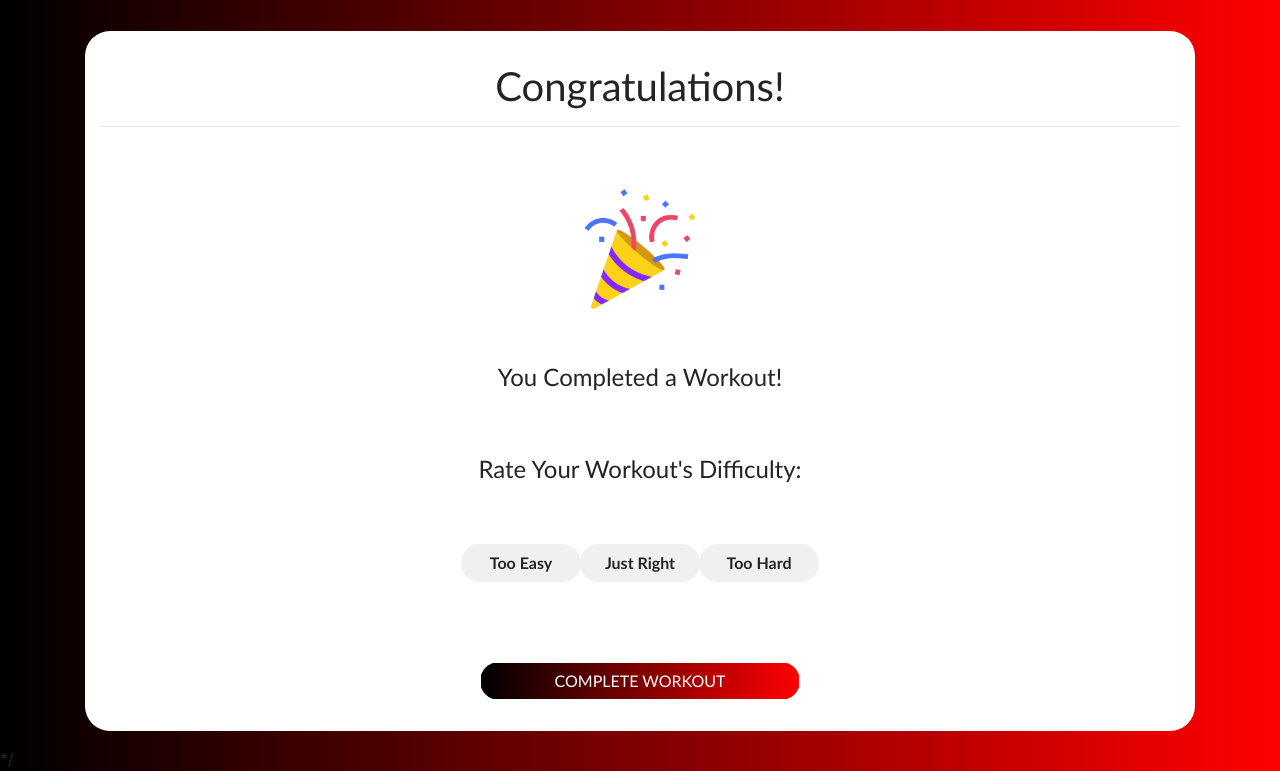
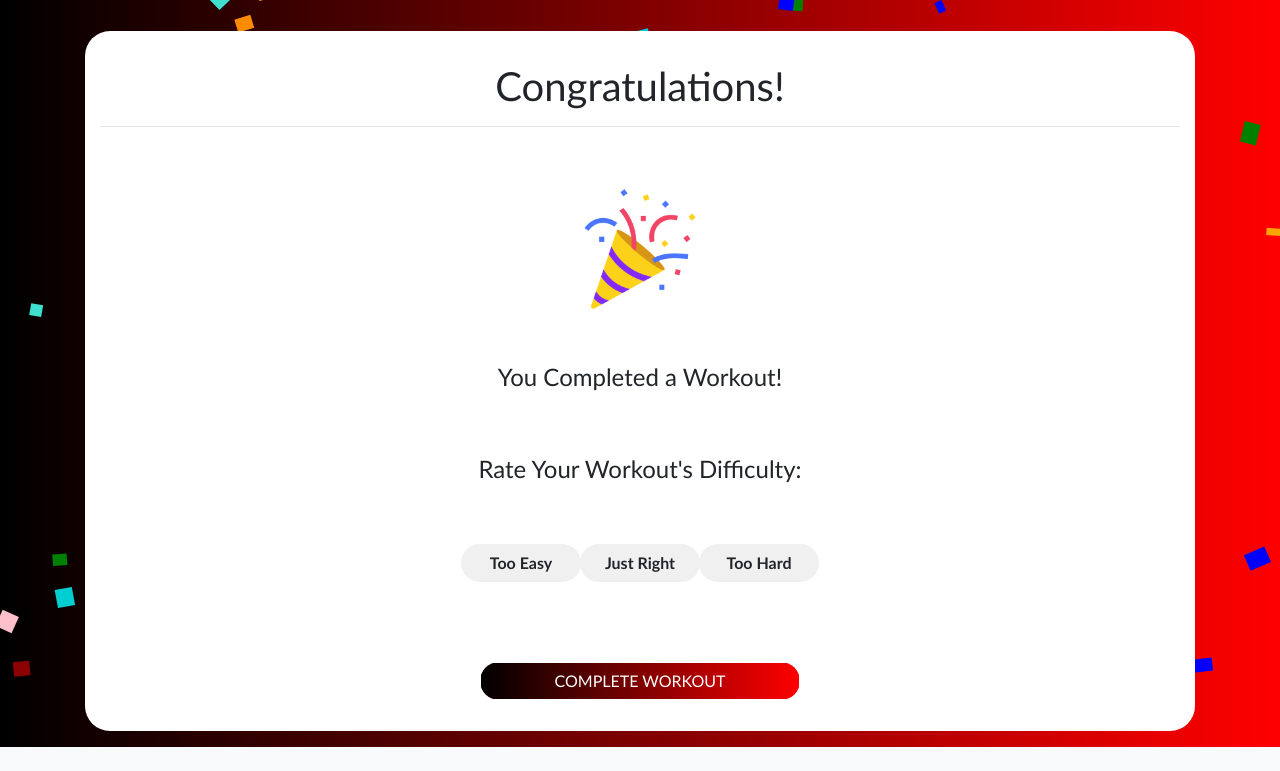
Before and after one commit to RasulovaB/workoutapp, a Flask app: page /workout_completed in a window 1280 px wide. Shown: the part 56-827 px from the top of the page. After the commit the page ends 803 px from the top, so only its background shows below. Run offline with Flask 2, Linux system fonts and the light colour scheme; some libraries are stand-ins or nearby versions.

Commit message:
Added modals and confetti animation

```diff
--- a/static/css/main.css
+++ b/static/css/main.css
@@ -113,7 +113,7 @@ footer {
     background-image: linear-gradient(to right, black, red);
     background-repeat: no-repeat !important;
     background-color: transparent;
-    color: #ffffff;
+    color: #ffffff !important;
     width: 20rem;
     border-radius: 25px;
 }
@@ -279,3 +279,15 @@ input {
   .padding_top{
     padding-top: 5%;
   }
+
+  .confetti{
+    min-width: 100%;
+    min-height: 100%;
+    margin: 0;
+    padding: 0;
+    touch-action: none;
+    position: fixed;
+    top: 7%;
+    left: 0;
+    user-select: none;
+ }
--- /dev/null
+++ b/static/js/confetti.js
@@ -0,0 +1,119 @@
+// Taken from https://www.codehim.com/animation-effects/javascript-confetti-explosion-effect/
+
+//-----------Var Inits--------------
+canvas = document.getElementById("canvas");
+ctx = canvas.getContext("2d");
+canvas.width = window.innerWidth;
+canvas.height = window.innerHeight;
+cx = ctx.canvas.width / 2;
+cy = ctx.canvas.height / 2;
+
+let confetti = [];
+const confettiCount = 300;
+const gravity = 0.5;
+const terminalVelocity = 5;
+const drag = 0.075;
+const colors = [
+{ front: 'red', back: 'darkred' },
+{ front: 'green', back: 'darkgreen' },
+{ front: 'blue', back: 'darkblue' },
+{ front: 'yellow', back: 'darkyellow' },
+{ front: 'orange', back: 'darkorange' },
+{ front: 'pink', back: 'darkpink' },
+{ front: 'purple', back: 'darkpurple' },
+{ front: 'turquoise', back: 'darkturquoise' }];
+
+
+//-----------Functions--------------
+resizeCanvas = () => {
+  canvas.width = window.innerWidth;
+  canvas.height = window.innerHeight;
+  cx = ctx.canvas.width / 2;
+  cy = ctx.canvas.height / 2;
+};
+
+randomRange = (min, max) => Math.random() * (max - min) + min;
+
+initConfetti = () => {
+  for (let i = 0; i < confettiCount; i++) {
+    confetti.push({
+      color: colors[Math.floor(randomRange(0, colors.length))],
+      dimensions: {
+        x: randomRange(10, 20),
+        y: randomRange(10, 30) },
+
+      position: {
+        x: randomRange(0, canvas.width),
+        y: canvas.height - 1 },
+
+      rotation: randomRange(0, 2 * Math.PI),
+      scale: {
+        x: 1,
+        y: 1 },
+
+      velocity: {
+        x: randomRange(-25, 25),
+        y: randomRange(0, -50) } });
+
+
+  }
+};
+
+//---------Render-----------
+render = () => {
+  ctx.clearRect(0, 0, canvas.width, canvas.height);
+
+  confetti.forEach((confetto, index) => {
+    let width = confetto.dimensions.x * confetto.scale.x;
+    let height = confetto.dimensions.y * confetto.scale.y;
+
+    // Move canvas to position and rotate
+    ctx.translate(confetto.position.x, confetto.position.y);
+    ctx.rotate(confetto.rotation);
+
+    // Apply forces to velocity
+    confetto.velocity.x -= confetto.velocity.x * drag;
+    confetto.velocity.y = Math.min(confetto.velocity.y + gravity, terminalVelocity);
+    confetto.velocity.x += Math.random() > 0.5 ? Math.random() : -Math.random();
+
+    // Set position
+    confetto.position.x += confetto.velocity.x;
+    confetto.position.y += confetto.velocity.y;
+
+    // Delete confetti when out of frame
+    if (confetto.position.y >= canvas.height) confetti.splice(index, 1);
+
+    // Loop confetto x position
+    if (confetto.position.x > canvas.width) confetto.position.x = 0;
+    if (confetto.position.x < 0) confetto.position.x = canvas.width;
+
+    // Spin confetto by scaling y
+    confetto.scale.y = Math.cos(confetto.position.y * 0.1);
+    ctx.fillStyle = confetto.scale.y > 0 ? confetto.color.front : confetto.color.back;
+
+    // Draw confetti
+    ctx.fillRect(-width / 2, -height / 2, width, height);
+
+    // Reset transform matrix
+    ctx.setTransform(1, 0, 0, 1, 0, 0);
+  });
+
+  // Fire off another round of confetti
+  if (confetti.length <= 10) initConfetti();
+
+  window.requestAnimationFrame(render);
+};
+
+//---------Execution--------
+initConfetti();
+render();
+
+//----------Resize----------
+window.addEventListener('resize', function () {
+  resizeCanvas();
+});
+
+//------------Click------------
+window.addEventListener('click', function () {
+  initConfetti();
+});
--- a/templates/layout.html
+++ b/templates/layout.html
@@ -12,7 +12,7 @@
 
   <link rel="stylesheet" type="text/css" href="/static/css/main.css">
   <link rel="stylesheet" href="https://cdnjs.cloudflare.com/ajax/libs/font-awesome/4.7.0/css/font-awesome.min.css">
-
+  <script src="https://ajax.googleapis.com/ajax/libs/jquery/3.6.0/jquery.min.js"></script>
   <!-- The Title is expected to override, put a placeholder here -->
   <!-- <title>{% block title %}{% endblock %}</title> -->
 
--- /dev/null
+++ b/templates/nav_bar.html
@@ -0,0 +1,10 @@
+<nav class="navbar navbar-dark bg-nav-home">
+
+    <div class="container d-flex justify-content-between center-nav-bar">
+    <a class="navbar-brand d-flex align-items-center" href="/">
+      <img class="d-inline-block align-top" src="static/images/logo.png" width="30" height="30" alt="">
+      HIITWA
+    </a>
+        <a class="btn btn-light log-btn" href="{{url_for('main.home')}}">Logout</a>
+    </div>
+  </nav>
--- a/templates/workout-completed.html
+++ b/templates/workout-completed.html
@@ -10,26 +10,17 @@ Home Page
 {% else %}
     <title>HIIT Workout App</title>
 {% endif %}
-
 <!-- Override content -->
 {% block content%}
     <!-- Header -->
     <head>
-        <script language=javascript type=text/javascript src="static/js/workout-completed.js" async>
-        </script>
-
-        <nav class="navbar navbar-dark bg-nav-home">
-            <div class="container d-flex justify-content-between center-nav-bar">
-                <a class="navbar-brand d-flex align-items-center" href="/">
-                    <img class="d-inline-block align-top" src="static/images/logo.png" width="30" height="30" alt="">
-                    HIITWA
-                </a>
-                <a class="btn btn-light log-btn" href="{{url_for('auth.logout')}}">Logout</a>
-            </div>
-        </nav>
+        <script language=javascript type=text/javascript src="static/js/workout-completed.js" async></script>
+        <script language=javascript type=text/javascript src="static/js/confetti.js" defer></script>
+        {% include 'nav_bar.html' %}
     </head>
 
     <body class="grdnt_bg">
+        <canvas class="confetti" id="canvas"></canvas>
         <div class="container half_bottom_padding"></div>
         <div class="container align-items-stretch">
             <div class="row">
@@ -39,7 +30,7 @@ Home Page
                             <div class="container align-text-center"><h1>Congratulations!</h1>
                             </div>
                             <hr>
-                            <div class="container align-text-center" style="height:20%; padding-top:2.5%;">
+                            <div class="container align-text-center" style="height:20%; padding-top:2.5%; color: transparent;">
                                 <img src="static/images/party-emoji.png" width="15%" alt="">
                             </div>
                             <div class="container align-text-center" style="height:20%;"><div class="vertical-center"><h2>You Completed a Workout!</h2></div></div>
@@ -67,9 +58,9 @@ Home Page
                             <a href="{{ url_for('main.home') }}" class="btn btn-grdnt-login" role="button">COMPLETE WORKOUT</a>
                         </div>
                 </div>
+            </div>
+        </div>
 
-            </div>
-        </div>*/
     </body>
 
 
```
Also changed, not shown: static/js/workout-builder.js (+21 -0 lines), templates/confirmation_modal.html (added, +14 -0 lines), templates/error-modal.html (added, +16 -0 lines), templates/workout-builder.html (+6 -13 lines), templates/workout-overview.html (+1 -9 lines), controller/workout_blueprint.py (line endings or trailing spaces), 1 other file.
